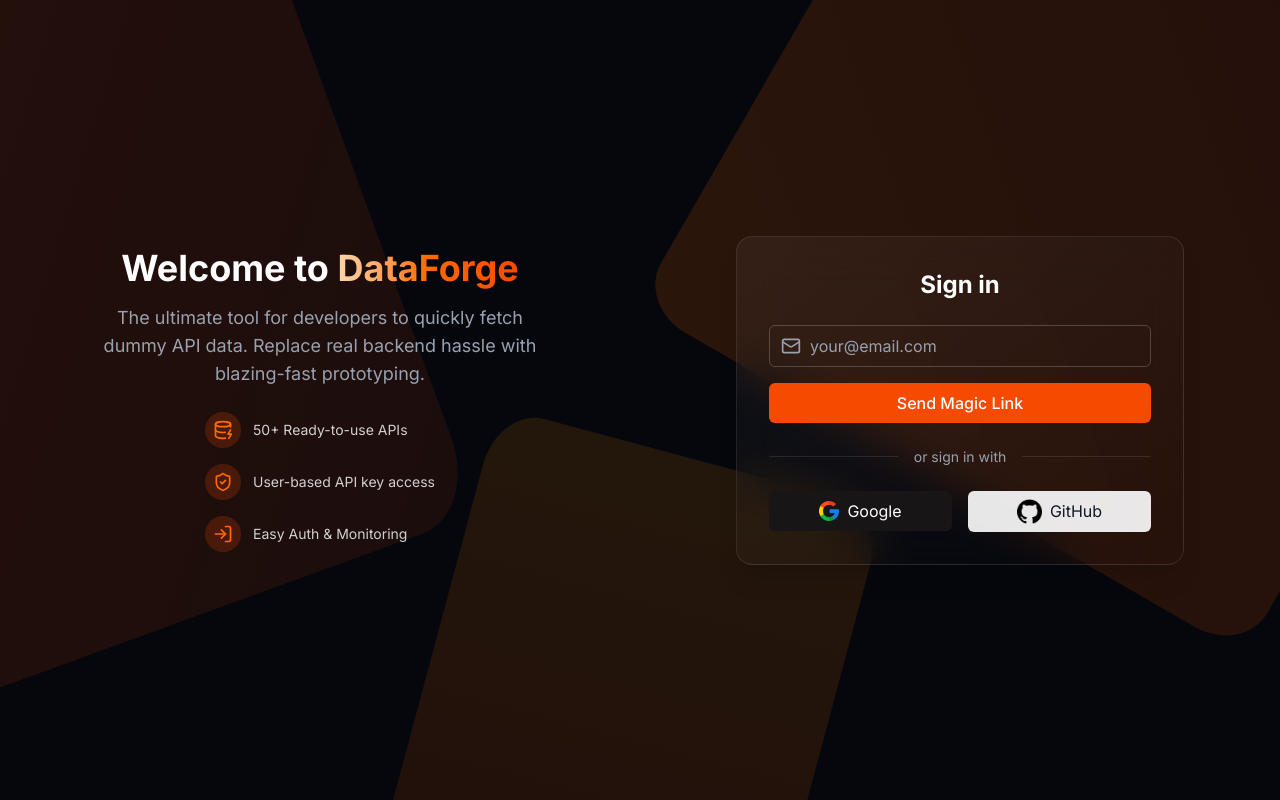
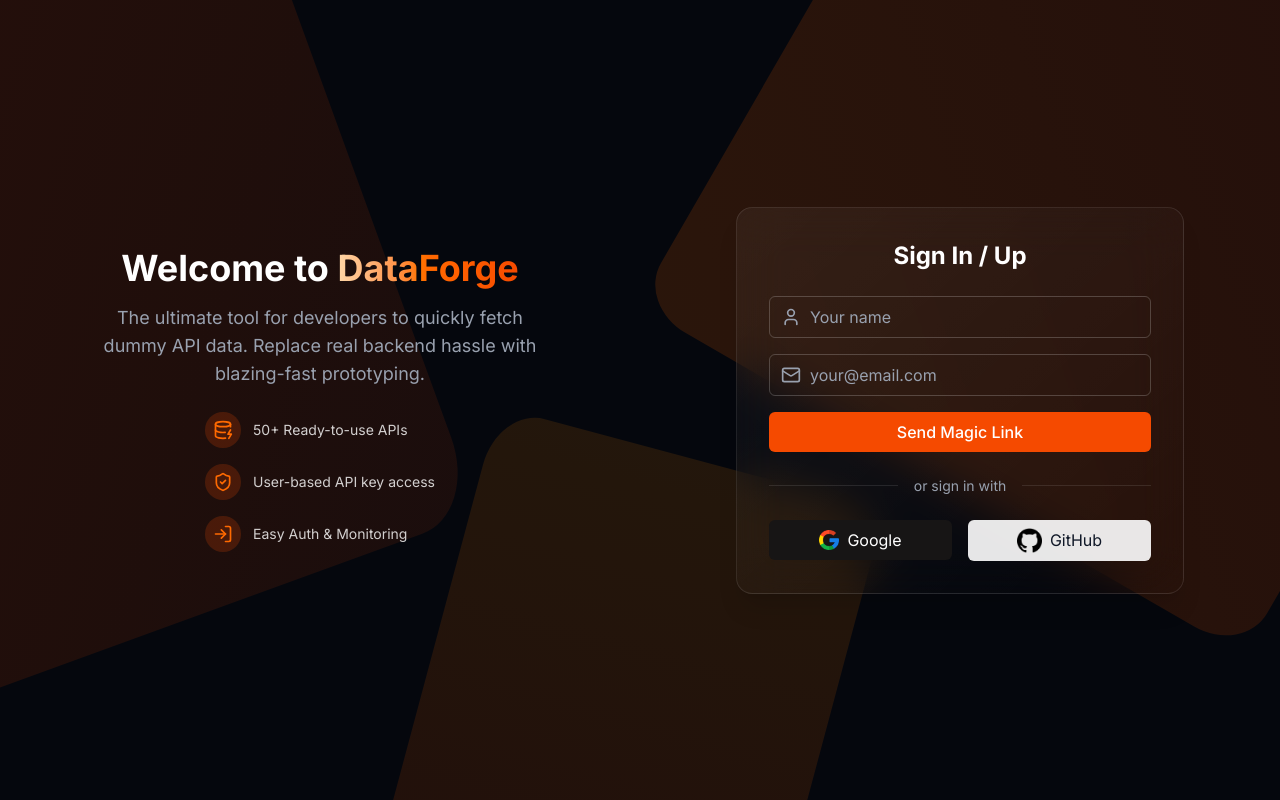
Before and after one commit to jobairalsarkar1/mock-api, a Next.js app: page /sign-in in a window 1280 px wide. Built offline with nearby package versions, Linux system fonts and the light colour scheme.

Commit message:
Fixed name saving issue in Resend authentication.

```diff
--- a/app/(auth)/sign-in/page.tsx
+++ b/app/(auth)/sign-in/page.tsx
@@ -37,7 +37,7 @@ const Page = () => {
       <div className="flex flex-1 justify-center items-center z-10 px-4 py-12">
         <div className="w-full max-w-md rounded-2xl border border-white/10 bg-gradient-to-br from-white/5 to-white/0 backdrop-blur-xl p-8 shadow-xl">
           <h2 className="text-2xl font-bold mb-6 text-white text-center">
-            Sign in
+            Sign In / Up
           </h2>
 
           {/* Main Email/Password Form */}
--- a/auth.ts
+++ b/auth.ts
@@ -19,8 +19,22 @@ export const config = {
         return identifier.toLowerCase().trim()
       },
       async sendVerificationRequest(params) {
-        const { identifier: email, provider, url } = params;
+        const { identifier: email, provider, url, request } = params;
         const host = new URL(url).host;
+
+        let name = email.split("@")[0];
+
+        if (request) {
+          try {
+            const body = await request.json();
+            if (body.name) {
+              name = body.name
+            }
+          } catch (error) {
+            console.error("Failed to parse request body: ", error)
+          }
+        }
+
         try {
           const res = await fetch("https://api.resend.com/emails", {
             method: "POST",
@@ -30,7 +44,7 @@ export const config = {
             },
             body: JSON.stringify({
               from: provider.from,
-              to: email,
+              to: name ? `${name} <${email}>` : email,
               subject: `Your Magic Link to ${host}`,
               html: verificationEmailTemplate(url, host),
               text: `Sign in to ${host}\n\nClick this link to sign in: ${url}\n\nThis link will expire in 24 hours.`,
@@ -47,7 +61,7 @@ export const config = {
             where: { email },
             create: {
               email,
-              name: email.split("@")[0],
+              name,
               role: "CLIENT",
             },
             update: {},
--- a/components/MagicLinkForm.tsx
+++ b/components/MagicLinkForm.tsx
@@ -2,18 +2,22 @@
 
 import { signIn } from "next-auth/react";
 import React, { useEffect, useState } from "react";
-import { Mail, Loader2, CheckCircle2, AlertCircle, Timer } from "lucide-react";
+import { Mail, Loader2, CheckCircle2, AlertCircle, Timer, User } from "lucide-react";
 
 const COOLDOWN_SECONDS = 30;
 
 const MagicLinkForm = () => {
-  const [email, setEmail] = useState("");
+  const [formData, setFormData] = useState({ name: "", email: "" });
+  // const [email, setEmail] = useState("");
+  // const [name, setName] = useState("");
   const [loading, setLoading] = useState(false);
   const [cooldown, setCooldown] = useState(0);
   const [message, setMessage] = useState<{
     text: string;
     type: "success" | "error";
   } | null>(null);
+
+  const { name, email } = formData;
 
   useEffect(() => {
     if (cooldown > 0) {
@@ -26,12 +30,18 @@ const MagicLinkForm = () => {
     e.preventDefault();
     if (loading || cooldown > 0) return;
 
+    if (!email || !name || name.trim().length < 2) {
+      setMessage({ text: "Please enter valid name and email", type: "error" });
+      return;
+    }
+
     setLoading(true);
     setMessage(null);
 
     try {
       const result = await signIn("resend", {
         email,
+        name,
         redirect: false,
       });
 
@@ -61,11 +71,23 @@ const MagicLinkForm = () => {
   return (
     <form className="space-y-4" onSubmit={handleSubmit}>
       <div className="relative">
+        <User className="absolute left-3 top-1/2 -translate-y-1/2 h-5 w-5 text-gray-400" />
+        <input
+          type="text"
+          value={name}
+          onChange={(e) => setFormData({ ...formData, name: e.target.value })}
+          placeholder="Your name"
+          required
+          className="w-full pl-10 pr-4 py-2 rounded-md bg-transparent border border-white/20 focus:outline-none focus:ring-1 focus:ring-orange-500 text-white placeholder:text-gray-400"
+        />
+      </div>
+
+      <div className="relative">
         <Mail className="absolute left-3 top-1/2 -translate-y-1/2 h-5 w-5 text-gray-400" />
         <input
           type="email"
           value={email}
-          onChange={(e) => setEmail(e.target.value)}
+          onChange={(e) => setFormData({ ...formData, email: e.target.value })}
           placeholder="your@email.com"
           required
           className="w-full pl-10 pr-4 py-2 rounded-md bg-transparent border border-white/20 focus:outline-none focus:ring-1 focus:ring-orange-500 text-white placeholder:text-gray-400"
@@ -98,9 +120,9 @@ const MagicLinkForm = () => {
           }`}
         >
           {message.type === "success" ? (
-            <CheckCircle2 className="h-5 w-5 mt-0.5 flex-shrink-0" />
+            <CheckCircle2 className="h-5 w-5 mt-1 flex-shrink-0" />
           ) : (
-            <AlertCircle className="h-5 w-5 mt-0.5 flex-shrink-0" />
+            <AlertCircle className="h-5 w-5 mt-1 flex-shrink-0" />
           )}
           <span>{message.text}</span>
         </div>
```
